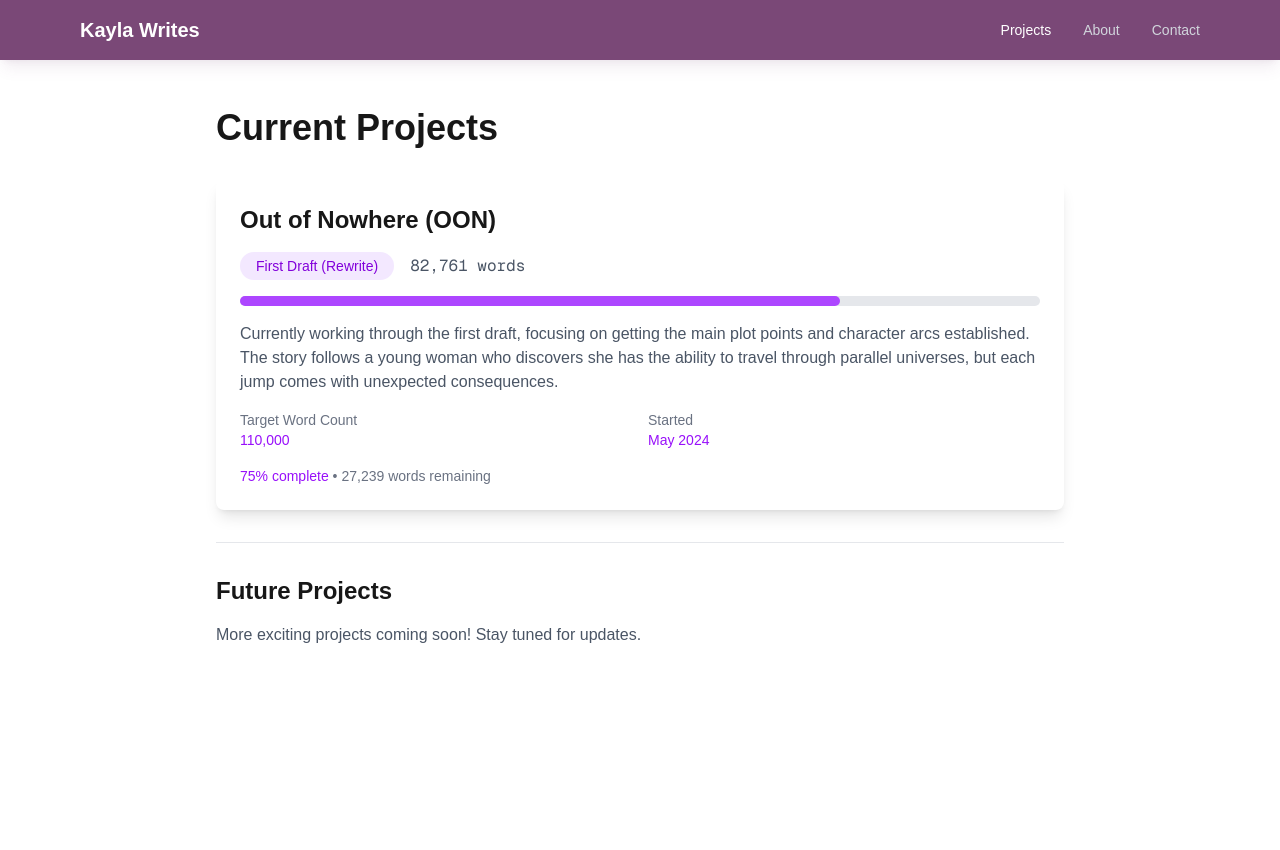
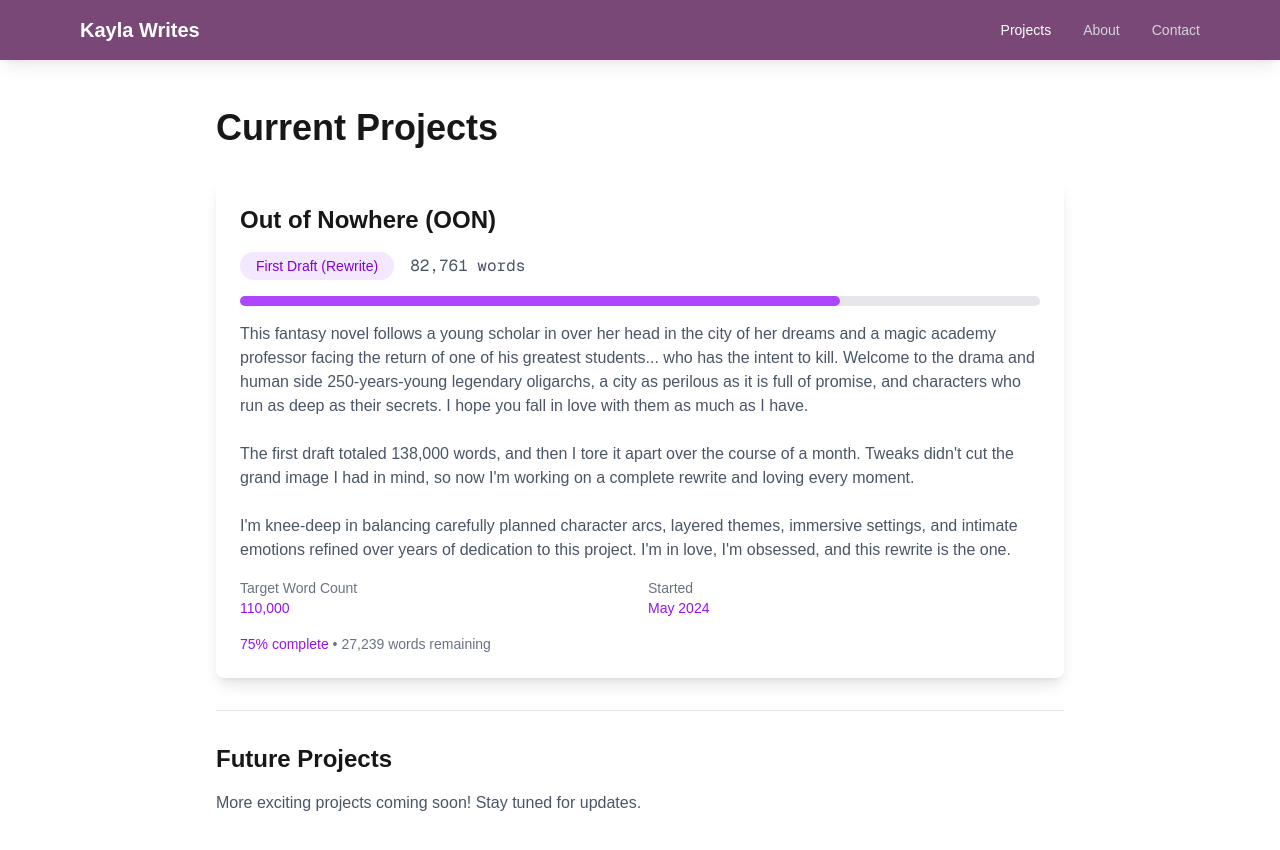
Before and after one commit to kvanbortel/kvb-writing, a Next.js app: page /kvb-writing/projects in a window 1280 px wide. Shown: the top 850 px of the page. Before the commit the page ends 800 px from the top, so only its background shows below. Built offline with nearby package versions, Linux system fonts and the light colour scheme.

Commit message:
rewrite the text

```diff
--- a/src/app/about/page.tsx
+++ b/src/app/about/page.tsx
@@ -8,23 +8,17 @@ export default function AboutPage() {
         <div className="space-y-6">
           <p className="text-gray-600 dark:text-gray-300 leading-relaxed">
             Hi, I&apos;m Kayla! I&apos;m a writer passionate about storytelling and creative expression.
-            With a background in literature and creative writing, I&apos;ve dedicated my career to
-            crafting compelling narratives that resonate with readers.
+            I have been writing and researching the craft for years and now I&apos;m pursuing a Creative Writing minor
+            and hunting down any writing groups I can. I&apos;m dedicated to
+            crafting compelling narratives that resonate with readers and transport them to worlds as lively as the
+            ones that live in my mind.
           </p>
           <p className="text-gray-600 dark:text-gray-300 leading-relaxed">
-            When I&apos;m not writing, you can find me exploring local bookstores, hiking in nature,
-            or experimenting with new recipes in my kitchen. I believe that every experience
-            feeds into the stories we tell.
+            When I&apos;m not writing, you can find me exploring local bookstores, camping in the Adirondacks,
+            skiing (whether on snow or water), playing soccer, or sitting in front of a glowing screen, a blanket
+            wrapped around my shoulders, typing into terminal windows and my IDE of choice.
+            I believe that every experience feeds into the stories we tell—and what a freeing rule that is to live by.
           </p>
-          <div className="space-y-2">
-            <h2 className="text-2xl font-semibold">What I Do</h2>
-            <ul className="list-disc list-inside text-gray-600 dark:text-gray-300 space-y-2">
-              <li>Creative Writing</li>
-              <li>Content Strategy</li>
-              <li>Editorial Services</li>
-              <li>Writing Workshops</li>
-            </ul>
-          </div>
         </div>
         <div className="relative aspect-[2/3] rounded-lg overflow-hidden bg-gray-100 dark:bg-gray-800">
           <Image
--- a/src/app/contact/page.tsx
+++ b/src/app/contact/page.tsx
@@ -7,7 +7,7 @@ export default function ContactPage() {
       <div className="grid md:grid-cols-2 gap-12">
         <div className="space-y-6">
           <p className="text-gray-600 dark:text-gray-300">
-            I&apos;d love to hear from you! Whether you have a writing project in mind
+            I&apos;d love to hear from you! Whether you have an inquiry
             or just want to connect, feel free to reach out using the form below.
           </p>
           <form className="space-y-4">
@@ -56,17 +56,9 @@ export default function ContactPage() {
           <div>
             <h2 className="text-2xl font-semibold mb-4">Other Ways to Connect</h2>
             <div className="space-y-4 text-gray-600 dark:text-gray-300">
-              <p>Email: hello@kaylawritesbooks.com</p>
-              <p>Twitter: @kaylawritesbooks</p>
-              <p>Instagram: @kaylawritesbooks</p>
+              <p>Email: kaylavb4@gmail.com</p>
+              <p>Tumblr: @kaylas-words</p>
             </div>
-          </div>
-          <div>
-            <h2 className="text-2xl font-semibold mb-4">Office Hours</h2>
-            <p className="text-gray-600 dark:text-gray-300">
-              Monday - Friday<br />
-              9:00 AM - 5:00 PM EST
-            </p>
           </div>
         </div>
       </div>
--- a/src/app/page.tsx
+++ b/src/app/page.tsx
@@ -7,8 +7,9 @@ export default function Home() {
         <div className="space-y-8">
           <h1 className="text-5xl font-bold">Welcome to My Writing Journey</h1>
           <p className="text-xl text-gray-600 dark:text-gray-300 leading-relaxed">
-            I&apos;m Kayla, a writer exploring the intersection of storytelling, creativity,
-            and human experience. Through my work, I aim to inspire, connect, and share
+            I&apos;m Kayla, a writer exploring the intersection of traditional storytelling and visual media.
+            I&apos;m a novelist at heart, but I also write short fiction, draw my characters a dozen times over,
+            and dabble with interactive Twine stories. Through my work, I aim to inspire, connect, and share
             meaningful stories with readers around the world.
           </p>
           <div className="flex gap-4">
--- a/src/app/projects/page.tsx
+++ b/src/app/projects/page.tsx
@@ -33,12 +33,23 @@ export default function ProjectsPage() {
           </div>
 
           {/* Current Stage Description */}
-          <div className="prose dark:prose-invert">
+          <div className="prose dark:prose-invert, space-y-6">
             <p className="text-gray-600 dark:text-gray-300">
-              Currently working through the first draft, focusing on getting the main plot points
-              and character arcs established. The story follows a young woman who discovers she
-              has the ability to travel through parallel universes, but each jump comes with
-              unexpected consequences.
+              This fantasy novel follows a young scholar in over her head in the city of her dreams
+              and a magic academy professor facing the return of one of his greatest students...
+              who has the intent to kill. Welcome to the drama and human side 250-years-young
+              legendary oligarchs, a city as perilous as it is full of promise, and characters who run
+              as deep as their secrets. I hope you fall in love with them as much as I have.
+            </p>
+            <p className="text-gray-600 dark:text-gray-300">
+              The first draft totaled 138,000 words, and then I tore it apart over the course of a month.
+              Tweaks didn&apos;t cut the grand image I had in mind, so now I&apos;m working on a complete rewrite
+              and loving every moment.
+            </p>
+            <p className="text-gray-600 dark:text-gray-300">
+              I&apos;m knee-deep in balancing carefully planned character arcs, layered themes, immersive settings,
+              and intimate emotions refined over years of dedication to this project. I&apos;m in love, I&apos;m
+              obsessed, and this rewrite is the one.
             </p>
           </div>
 
```
